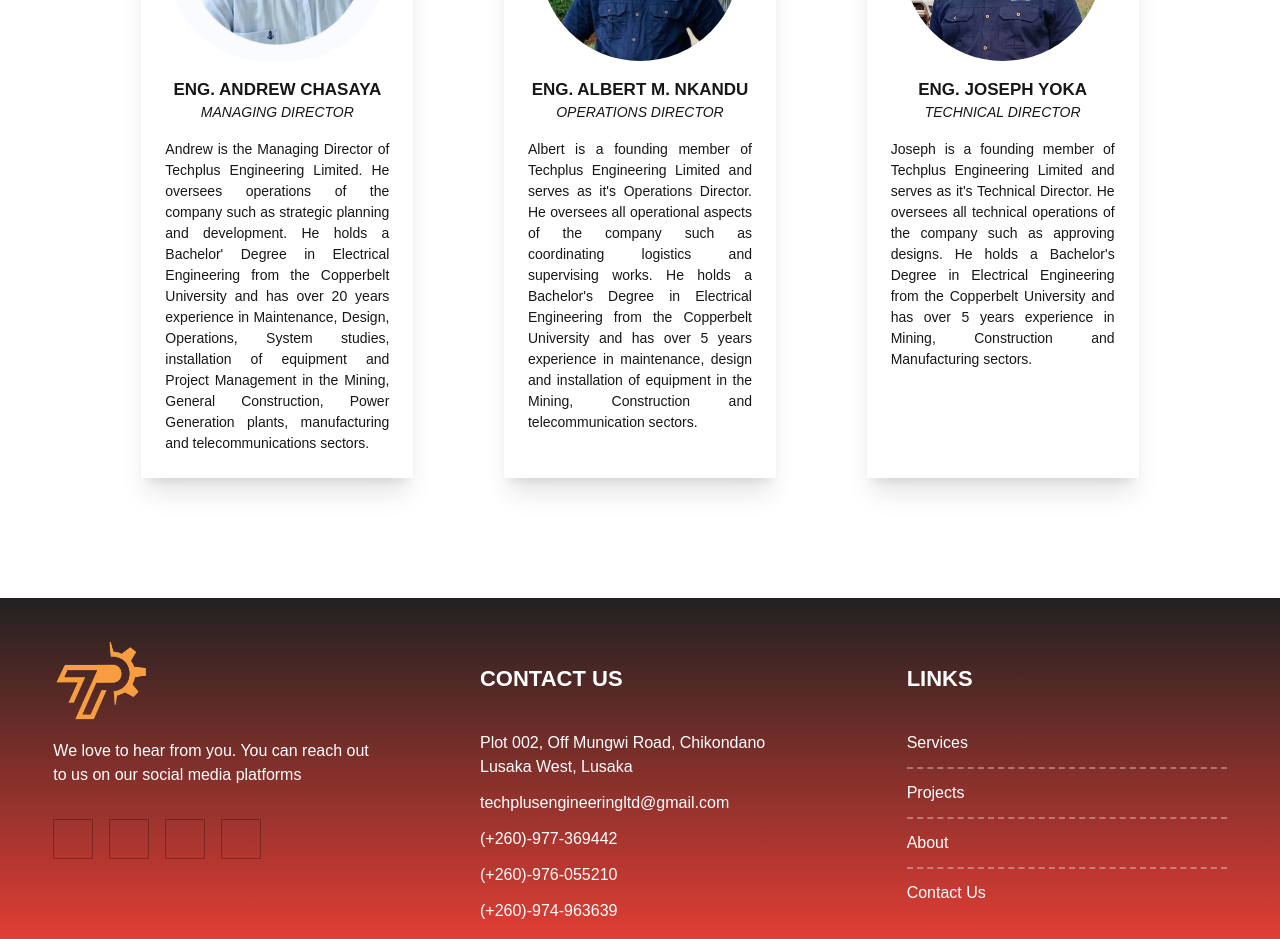
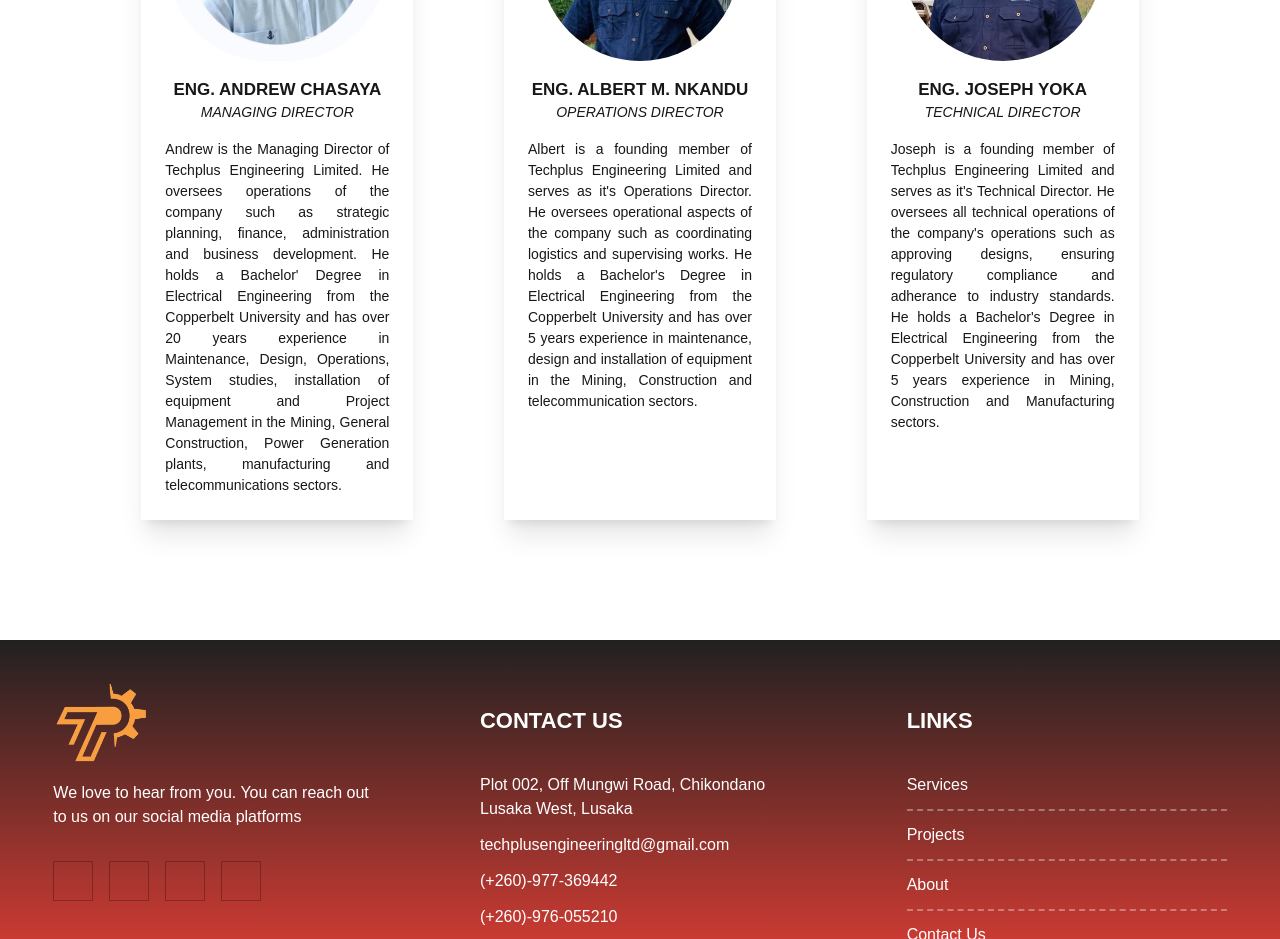
Before and after one commit to mkaweme/techplus, a Next.js app: page /about in a window 1280 px wide. Shown: the part 2320-3259 px from the top of the page. Built offline with nearby package versions, Linux system fonts and the light colour scheme; some icons are missing.

Commit message:
Added duties of the md and td

```diff
--- a/app/about/page.tsx
+++ b/app/about/page.tsx
@@ -98,8 +98,8 @@ const About = () => {
             <h4 className="text-[17px] font-bold mt-4 text-center">ENG. ANDREW CHASAYA</h4>
             <p className="text-[12px] lg:text-[14px] italic">MANAGING DIRECTOR</p>
             <p className="text-[14px] text-justify mt-4">Andrew is the Managing Director of Techplus
-              Engineering Limited. He oversees operations of the company such as strategic planning and
-              development. He holds a Bachelor&apos; Degree in Electrical Engineering from the Copperbelt
+              Engineering Limited. He oversees operations of the company such as strategic planning, finance, administration and
+              business development. He holds a Bachelor&apos; Degree in Electrical Engineering from the Copperbelt
               University and has over 20 years experience in Maintenance, Design, Operations, System
               studies, installation of equipment and Project Management in the Mining, General Construction,
               Power Generation plants, manufacturing and telecommunications sectors.
@@ -110,7 +110,7 @@ const About = () => {
             <h4 className="text-[17px] font-bold mt-4 text-center">ENG. ALBERT M. NKANDU</h4>
             <p className="text-[12px] lg:text-[14px] italic">OPERATIONS DIRECTOR</p>
             <p className="text-[14px] text-justify mt-4">Albert is a founding member of Techplus Engineering
-              Limited and serves as it&apos;s Operations Director. He oversees all operational aspects
+              Limited and serves as it&apos;s Operations Director. He oversees operational aspects
               of the company such as coordinating logistics and supervising works. He holds a Bachelor&apos;s
               Degree in Electrical Engineering from the Copperbelt University and has over 5 years
               experience in maintenance, design and installation of equipment in the Mining, Construction
@@ -123,8 +123,8 @@ const About = () => {
             <p className="text-[12px] lg:text-[14px] italic">TECHNICAL DIRECTOR</p>
             <p className="text-[14px] text-justify mt-4">Joseph is a founding member of Techplus Engineering
               Limited and serves as it&apos;s Technical Director. He oversees all technical
-              operations of the company such as approving designs. He holds a Bachelor&apos;s Degree in
-              Electrical Engineering from the Copperbelt University and has over 5 years
+              operations of the company&apos;s operations such as approving designs, ensuring regulatory compliance and adherance to industry
+              standards. He holds a Bachelor&apos;s Degree in Electrical Engineering from the Copperbelt University and has over 5 years
               experience in Mining, Construction and Manufacturing sectors.
             </p>
           </div>
```
